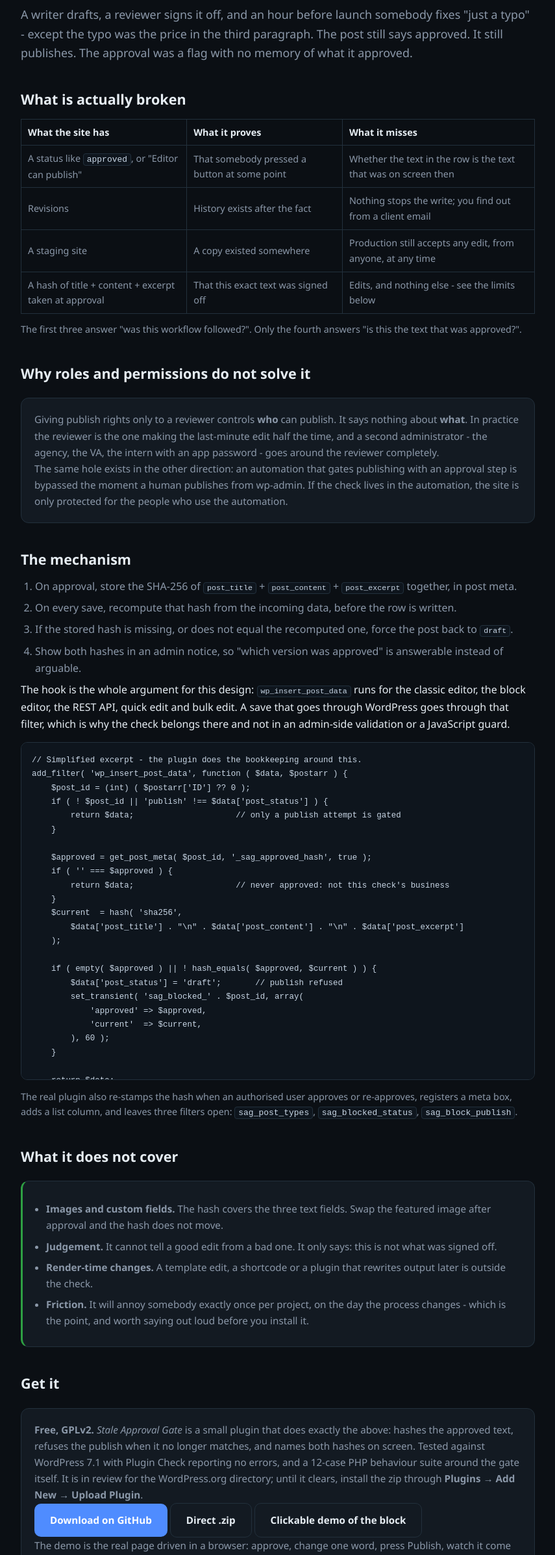
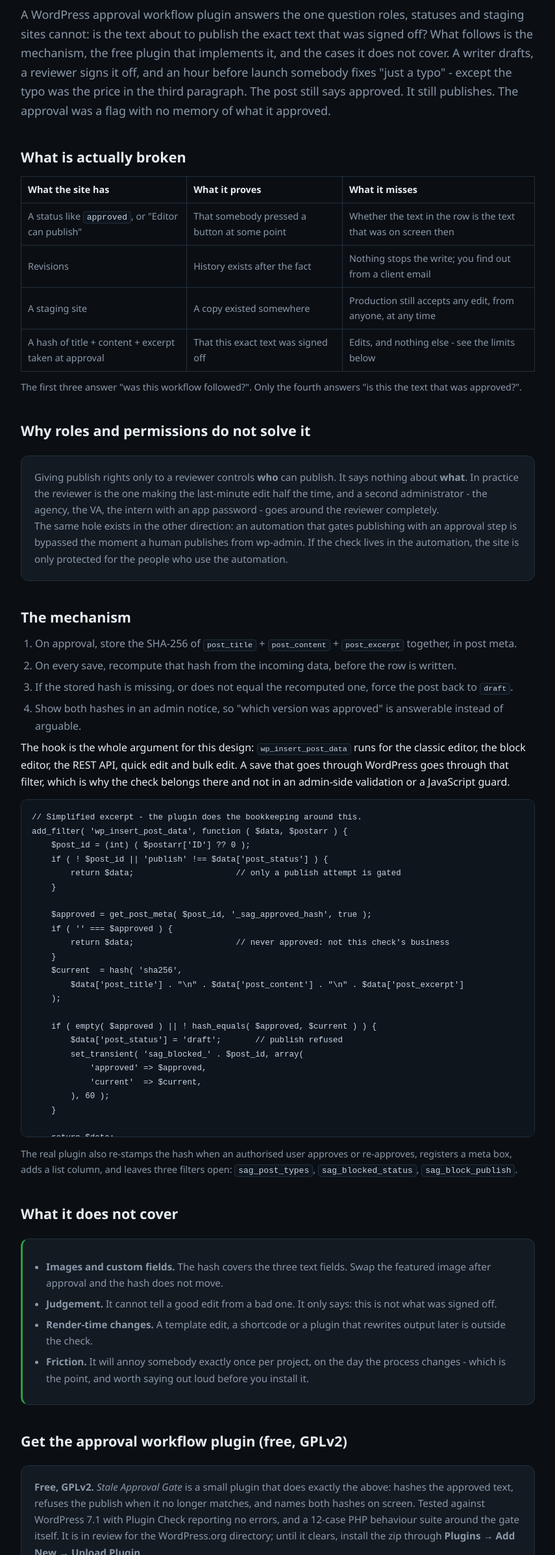
Before and after one commit to fejzadenis/leadflow, a plain HTML site: page wordpress-approval-workflow.html in a window 1280 px wide. Shown: the part 162-2555 px from the top of the page at 65% size, without its empty margins (212-1067 px from the left). Drawn offline with Linux system fonts and the light colour scheme.

Commit message:
SEO: retitle WP article to the query that actually exists (wordpress approval workflow plugin)

```diff
--- a/wordpress-approval-workflow.html
+++ b/wordpress-approval-workflow.html
@@ -1,12 +1,12 @@
 <!DOCTYPE html>
 <html lang="en"><head><meta charset="UTF-8"><meta name="viewport" content="width=device-width, initial-scale=1">
-<title>WordPress published a change nobody re-approved: the hash fix</title>
-<meta name="description" content="An approval in WordPress is a flag with no memory of the text it approved. Store a SHA-256 of the approved content and block the publish when it no longer matches - free GPL plugin, working demo, honest limits.">
+<title>WordPress approval workflow plugin: block publishing when the approved text changes</title>
+<meta name="description" content="A free WordPress approval workflow plugin: it stores a SHA-256 of the approved content and blocks the publish when the text no longer matches. Working demo, honest limits.">
 <link rel="canonical" href="https://fejzadenis.github.io/leadflow/wordpress-approval-workflow.html">
 <meta property="og:type" content="article">
 <meta property="og:site_name" content="LeadFlow">
 <meta property="og:url" content="https://fejzadenis.github.io/leadflow/wordpress-approval-workflow.html">
-<meta property="og:title" content="WordPress published a change nobody re-approved: the hash fix">
+<meta property="og:title" content="WordPress approval workflow plugin: block publishing when the approved text changes">
 <meta property="og:description" content="Store a hash of the approved post text and force the post back to draft when it changes. Free GPL plugin, clickable demo, and the cases it does not cover.">
 <meta property="og:image" content="https://fejzadenis.github.io/leadflow/og.png">
 <meta name="twitter:card" content="summary_large_image">
@@ -37,7 +37,7 @@ a{color:var(--accent)}
 </head><body><div class="wrap">
 <p class="muted"><a href="./">LeadFlow</a> / WordPress approval workflow</p>
 <h1>WordPress published a change <span>nobody re-approved</span></h1>
-<p class="lead">A writer drafts, a reviewer signs it off, and an hour before launch somebody fixes "just a typo" - except the typo was the price in the third paragraph. The post still says approved. It still publishes. The approval was a flag with no memory of what it approved.</p>
+<p class="lead">A WordPress approval workflow plugin answers the one question roles, statuses and staging sites cannot: is the text about to publish the exact text that was signed off? What follows is the mechanism, the free plugin that implements it, and the cases it does not cover. A writer drafts, a reviewer signs it off, and an hour before launch somebody fixes "just a typo" - except the typo was the price in the third paragraph. The post still says approved. It still publishes. The approval was a flag with no memory of what it approved.</p>
 
 <h2>What is actually broken</h2>
 <table><tr><th>What the site has</th><th>What it proves</th><th>What it misses</th></tr>
@@ -99,7 +99,7 @@ add_filter( 'wp_insert_post_data', function ( $data, $postarr ) {
 </ul>
 </div>
 
-<h2>Get it</h2>
+<h2>Get the approval workflow plugin (free, GPLv2)</h2>
 <div class="box">
 <p><b>Free, GPLv2.</b> <em>Stale Approval Gate</em> is a small plugin that does exactly the above: hashes the approved text, refuses the publish when it no longer matches, and names both hashes on screen. Tested against WordPress 7.1 with Plugin Check reporting no errors, and a 12-case PHP behaviour suite around the gate itself. It is in review for the WordPress.org directory; until it clears, install the zip through <b>Plugins &rarr; Add New &rarr; Upload Plugin</b>.</p>
 <p><a class="btn" href="https://github.com/fejzadenis/stale-approval-gate">Download on GitHub</a>
```
